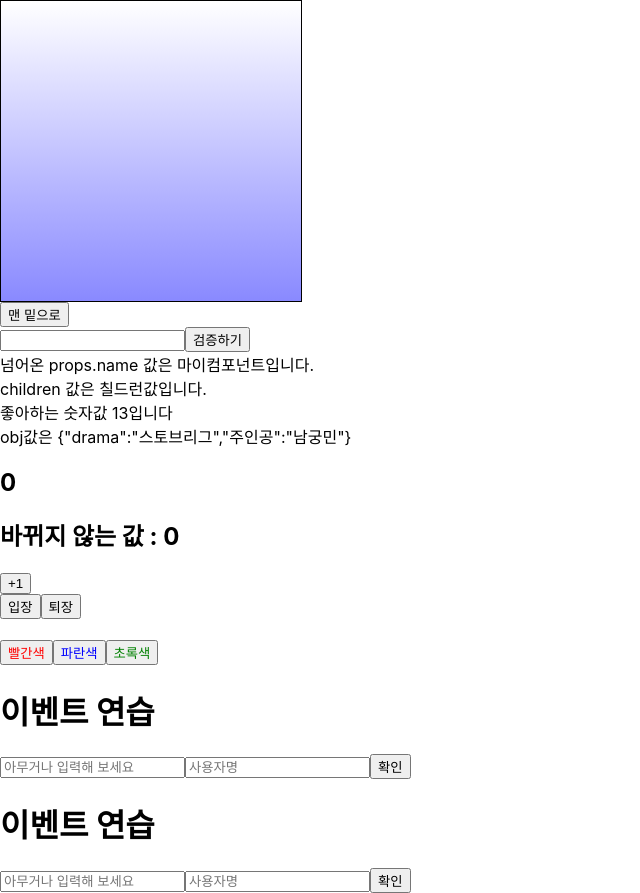
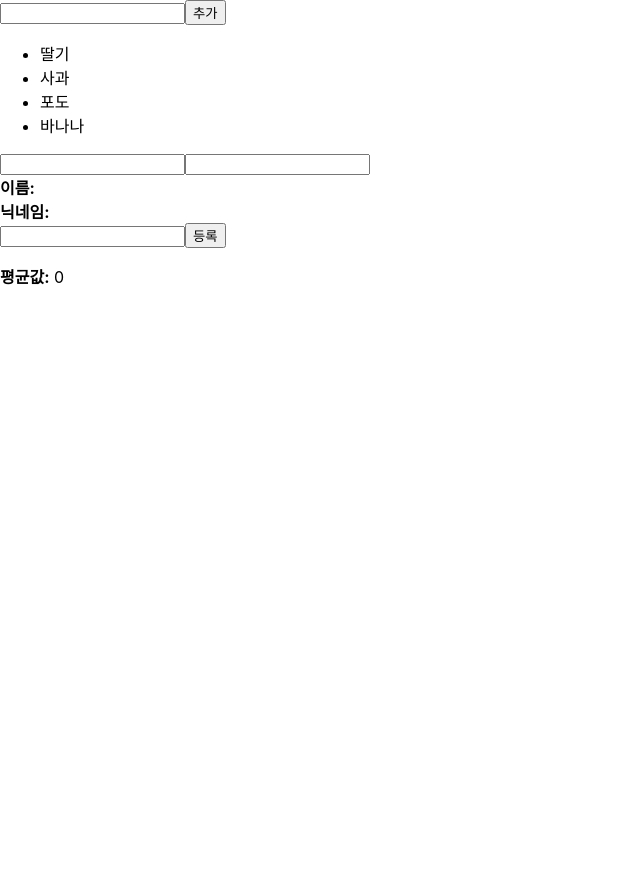
Before and after one commit to adrina-lee/reactstudy-beginnig, a React (Create React App) app: page / in a window 1280 px wide. Shown: the whole page, without its empty margins (0-640 px from the left). After the commit the page ends 800 px from the top, so only its background shows below. Built offline with nearby package versions, Linux system fonts and the light colour scheme.

Commit message:
6장 및 8장

```diff
--- a/src/App.js
+++ b/src/App.js
@@ -7,6 +7,9 @@ import EventPractice from "./EventPractice";
 import EventPractice2 from "./EventPractice2";
 import ValidationSample from "./ValidationSample";
 import ScrollBox from "./ScrollBox";
+import IterationSample from "./IterationSample";
+import Info from "./hooks/Info";
+import Average from "./hooks/Average";
 
 class App extends Component {
   render() {
@@ -14,20 +17,23 @@ class App extends Component {
 
     return (
       <>
-        <div>
-          <ScrollBox ref={(ref) => this.scrollBox = ref}/>
-          <button onClick={() => this.scrollBox.scrollToBottom()}>
-            맨 밑으로
-          </button>
-        </div>
-        <ValidationSample/>
-        <MyComponent name="마이컴포넌트" favoriteNum={13} obj={{drama: '스토브리그', '주인공': '남궁민',}}>
-          칠드런값
-        </MyComponent>
-        <Counter/>
-        <Say/>
-        <EventPractice/>
-        <EventPractice2/>
+        <IterationSample />
+        <Info/>
+        <Average/>
+        {/*<div>*/}
+        {/*  <ScrollBox ref={(ref) => this.scrollBox = ref}/>*/}
+        {/*  <button onClick={() => this.scrollBox.scrollToBottom()}>*/}
+        {/*    맨 밑으로*/}
+        {/*  </button>*/}
+        {/*</div>*/}
+        {/*<ValidationSample/>*/}
+        {/*<MyComponent  favoriteNum={13} obj={{drama: '스토브리그', '주인공': '남궁민',}}>*/}
+        {/*  칠드런값, ㅇㅇㅇ*/}
+        {/*</MyComponent>*/}
+        {/*<Counter/>*/}
+        {/*<Say/>*/}
+        {/*<EventPractice/>*/}
+        {/*<EventPractice2/>*/}
       </>
     );
   }
--- a/src/Counter.js
+++ b/src/Counter.js
@@ -1,15 +1,41 @@
-import React, {Component} from "react"
+import React, {Component, useState} from 'react';
 
+// const Counter = () => {
+//
+//   const [ number, setNumber ] = useState(0);
+//   const [ name, setName] = useState('이은혜');
+//   const [ obj, setObj] = useState({
+//     name : '아이스크림',
+//     num : 3
+//   });
+//
+//   return (
+//     <div>
+//       {name}가 {number}명 있다.
+//       {JSON.stringify(obj)}
+//       <button onClick={()=>setObj({...obj, num:1})} > +1</button>
+//       <button onClick={(e)=>{console.log(e.target.value)}} > eeeeeee</button>
+//     </div>
+//   );
+// };
+//
+// export default Counter;
+//
+// eslint-disable-next-line no-undef
+class Counter extends Component {
 
-class Counter extends Component {
   state = {
     number: 0,
     fixedNumber: 0,
+    test: () => console.log('바뀌기 전'),
   };
 
 
   render() {
-    const {number, fixedNumber} = this.state;
+
+    const {number, fixedNumber, test} = this.state;
+    // const test = () => alert('test');
+
     return (
       <div>
 
@@ -22,10 +48,11 @@ class Counter extends Component {
             // });
             this.setState(
               {
-                number: number + 1
-              },
-              () => {
-                console.log(this.state);
+                number: number + 1,
+                fixedNumber: 9,
+                test : () => alert('test')
+              }, () => {
+
               }
             );
           }}
--- a/src/EventPractice.js
+++ b/src/EventPractice.js
@@ -10,6 +10,7 @@ class EventPractice extends Component {
   handleChange = (e) => {
     this.setState({
       [e.target.name] : e.target.value
+      // message : e.target.value
     })
   };
 
@@ -31,6 +32,8 @@ class EventPractice extends Component {
     return (
       <div>
         <h1>이벤트 연습</h1>
+        <input onChange={(e)=>console.log(e.target.value)}
+        />
         <input
           value={this.state.message}
           type="text"
--- /dev/null
+++ b/src/IterationSample.js
@@ -0,0 +1,38 @@
+import React, {useState} from 'react';
+
+const IterationSample = () => {
+  const [names, setNames] = useState([
+    {id: 1, text: '딸기'},
+    {id: 2, text: '사과'},
+    {id: 3, text: '포도'},
+    {id: 4, text: '바나나'},
+  ]);
+  const [inputText, setInputText] = useState('');
+  const [nextId, setNextId] = useState(5);
+
+  const onChange = e => setInputText(e.target.value);
+  const onnClick = () => {
+    const nextNames = names.concat({
+      id: nextId,
+      text: inputText,
+    });
+    setNextId(nextId + 1);
+    setNames(nextNames);
+    setInputText('');
+  };
+
+  const onRemove = id => {
+    const nextNames = names.filter(name => name.id !== id);
+    setNames(nextNames);
+  };
+  const nameList = names.map(name => <li key={name.id} onDoubleClick={() => onRemove(name.id)}>{name.text}</li>);
+  return (
+    <>
+      <input value={inputText} onChange={onChange}/>
+      <button onClick={onnClick}>추가</button>
+      <ul>{nameList}</ul>
+    </>
+  );
+};
+
+export default IterationSample;
--- a/src/MyComponent.js
+++ b/src/MyComponent.js
@@ -40,9 +40,9 @@ class MyComponent extends Component {
 }
 
 
-// MyComponent.defaultProps = {
-//   name: '기본 이름'
-// };
+MyComponent.defaultProps = {
+  name: '기본 이름'
+};
 //
 // MyComponent.propType = {
 //   name: PropTypes.string,
--- a/src/Say.js
+++ b/src/Say.js
@@ -2,10 +2,11 @@ import React, {useState} from "react";
 
 const Say = () => {
   const [ message, setMessage ] = useState('');
+  const [ color, setColor ] = useState('black');
+
   const onClickEnter = () => setMessage('안녕하세요!');
   const onClickLeave = () => setMessage('안녕히 가세요!');
 
-  const [ color, setColor ] = useState('black');
 
   return (
     <div>
--- a/src/ScrollBox.js
+++ b/src/ScrollBox.js
@@ -4,6 +4,9 @@ class ScrollBox extends Component {
 
   scrollToBottom = () => {
     const {scrollHeight, clientHeight} = this.box;
+    console.log('this.box', this.box);
+    console.log('scrollHeight', scrollHeight);
+    console.log('clientHeight', clientHeight);
     this.box.scrollTop = scrollHeight - clientHeight;
   };
 
--- /dev/null
+++ b/src/hooks/Average.js
@@ -0,0 +1,43 @@
+import React, { useState, useMemo, useRef, useCallback } from 'react';
+
+const getAverage = numbers => {
+  console.log('평균값 계산중');
+  if (numbers.length === 0) return 0;
+  const sum = numbers.reduce((a, b) => a + b);
+  return sum / numbers.length;
+};
+
+const Average = () => {
+  const [list, setList] = useState([]);
+  const [number, setNumber] = useState('');
+  const inputEl = useRef(null);
+
+  const onChange = useCallback(e => {
+    setNumber(e.target.value);
+  }, []);
+  const onInsert = useCallback(() => {
+    const nextList = list.concat(parseInt(number));
+    setList(nextList);
+    setNumber('');
+    inputEl.current.focus();
+  }, [number, list]);
+
+  const avg = useMemo(() => getAverage(list), [list]);
+
+  return (
+    <div>
+      <input value={number} onChange={onChange} ref={inputEl} />
+      <button onClick={onInsert}>등록</button>
+      <ul>
+        {list.map((value, index) => (
+          <li key={index}>{value}</li>
+        ))}
+      </ul>
+      <div>
+        <b>평균값:</b> {avg}
+      </div>
+    </div>
+  );
+};
+
+export default Average;
--- /dev/null
+++ b/src/hooks/Info.js
@@ -0,0 +1,29 @@
+import React from 'react';
+import useInputs from "./useInput";
+
+const Info = () => {
+  const [state, onChange] = useInputs({
+    name: '',
+    nickname: ''
+  });
+  const { name, nickname } = state;
+
+  return (
+    <div>
+      <div>
+        <input name="name" value={name} onChange={onChange} />
+        <input name="nickname" value={nickname} onChange={onChange} />
+      </div>
+      <div>
+        <div>
+          <b>이름:</b> {name}
+        </div>
+        <div>
+          <b>닉네임: </b> {nickname}
+        </div>
+      </div>
+    </div>
+  );
+};
+
+export default Info;
--- /dev/null
+++ b/src/hooks/useInput.js
@@ -0,0 +1,16 @@
+import { useReducer } from 'react';
+
+function reducer(state, action) {
+  return {
+    ...state,
+    [action.name]: action.value
+  };
+}
+
+export default function useInputs(initialForm) {
+  const [state, dispatch] = useReducer(reducer, initialForm);
+  const onChange = e => {
+    dispatch(e.target);
+  };
+  return [state, onChange];
+}
```
